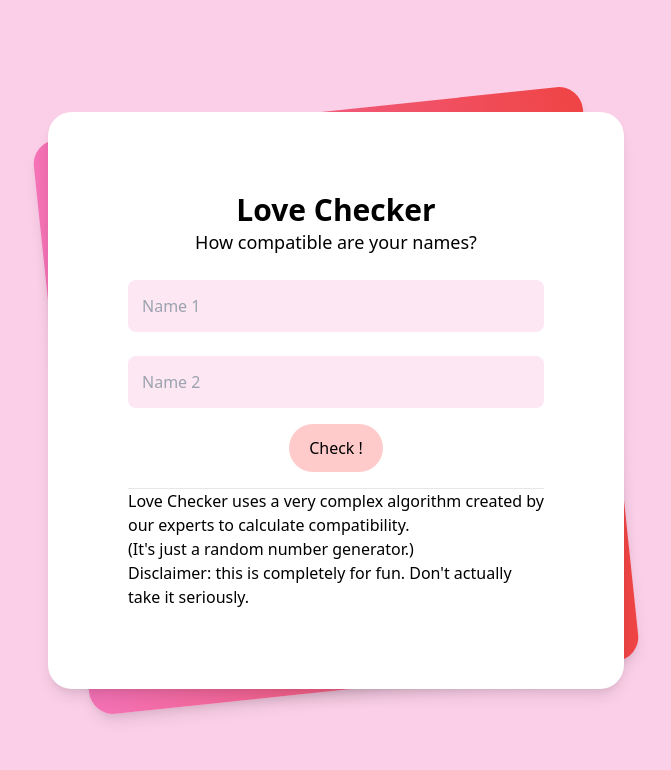
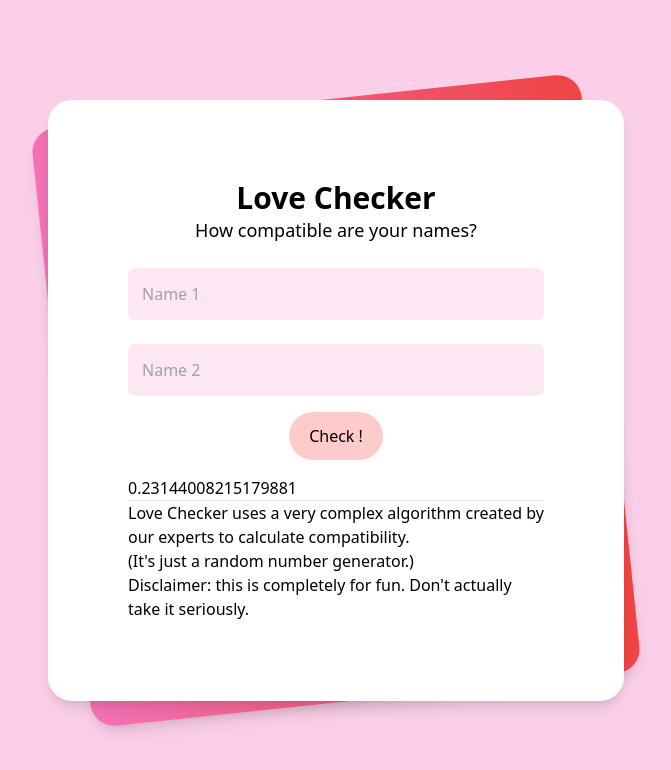
Before and after one commit to KorabFusian/love-checker, a React (Create React App) app: page / in a window 1280 px wide. Shown: the top 770 px of the page, without its empty margins (304-975 px from the left). Built offline with nearby package versions, Linux system fonts and the light colour scheme.

Commit message:
SEEDRANDOM

```diff
--- a/src/components/Calculator.jsx
+++ b/src/components/Calculator.jsx
@@ -1,5 +1,7 @@
+const seedrandom = require('seedrandom')
 const Calculator = ({ seed }) => {
-  return <div>{seed}</div>
+  let number = new seedrandom(seed)
+  return <div>{number()}</div>
 }
 
 export default Calculator
```
